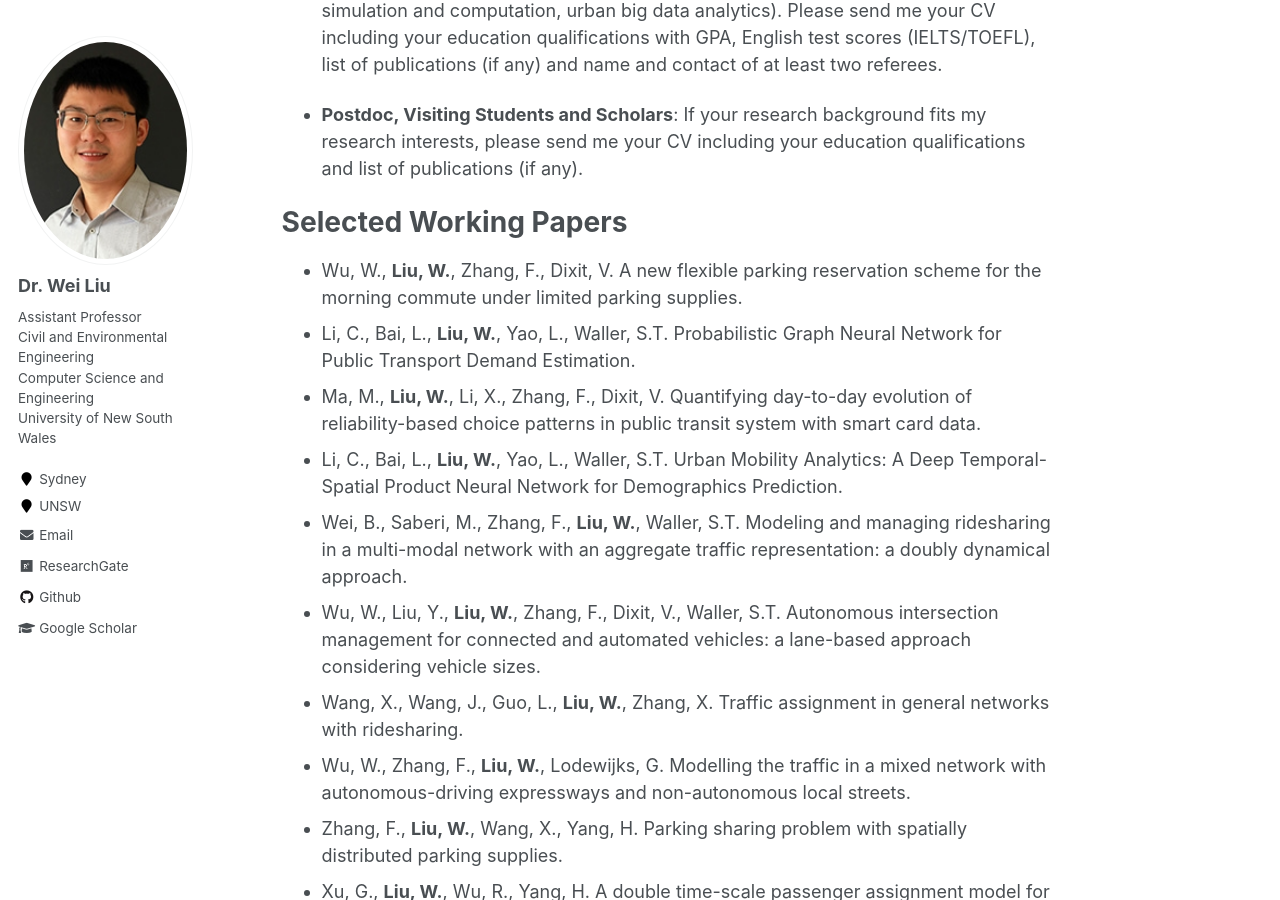
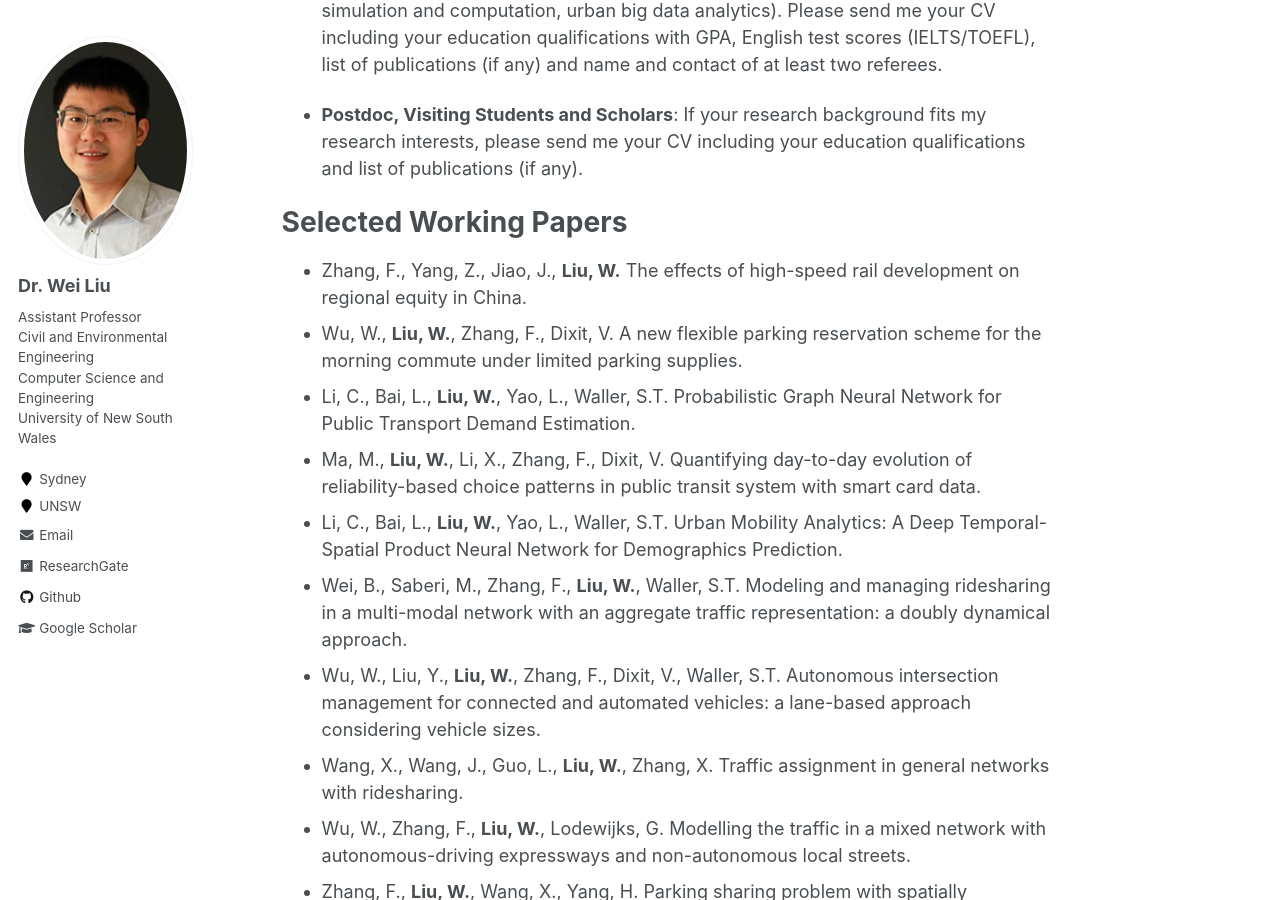
Before and after one commit to weiliu2016/weiliu2016.github.io, a Jekyll site: the page built from _pages/about.md, in a window 1280 px wide and 900 px high, scrolled down 1188 px. Built offline with Jekyll 4.4.1, drawn with Linux system fonts in a browser that asks for light colours.

Commit message:
Update about.md

```diff
--- a/_pages/about.md
+++ b/_pages/about.md
@@ -35,6 +35,7 @@ PhD Positions and Academic Visitors
 
 Selected Working Papers
 ======
+- Zhang, F., Yang, Z., Jiao, J., **Liu, W.** The effects of high-speed rail development on regional equity in China.
 - Wu, W., **Liu, W.**, Zhang, F., Dixit, V. A new flexible parking reservation scheme for the morning commute under limited parking supplies.
 - Li, C., Bai, L., **Liu, W.**, Yao, L., Waller, S.T. Probabilistic Graph Neural Network for Public Transport Demand Estimation.
 - Ma, M., **Liu, W.**, Li, X., Zhang, F., Dixit, V. Quantifying day-to-day evolution of reliability-based choice patterns in public transit system with smart card data.
```
